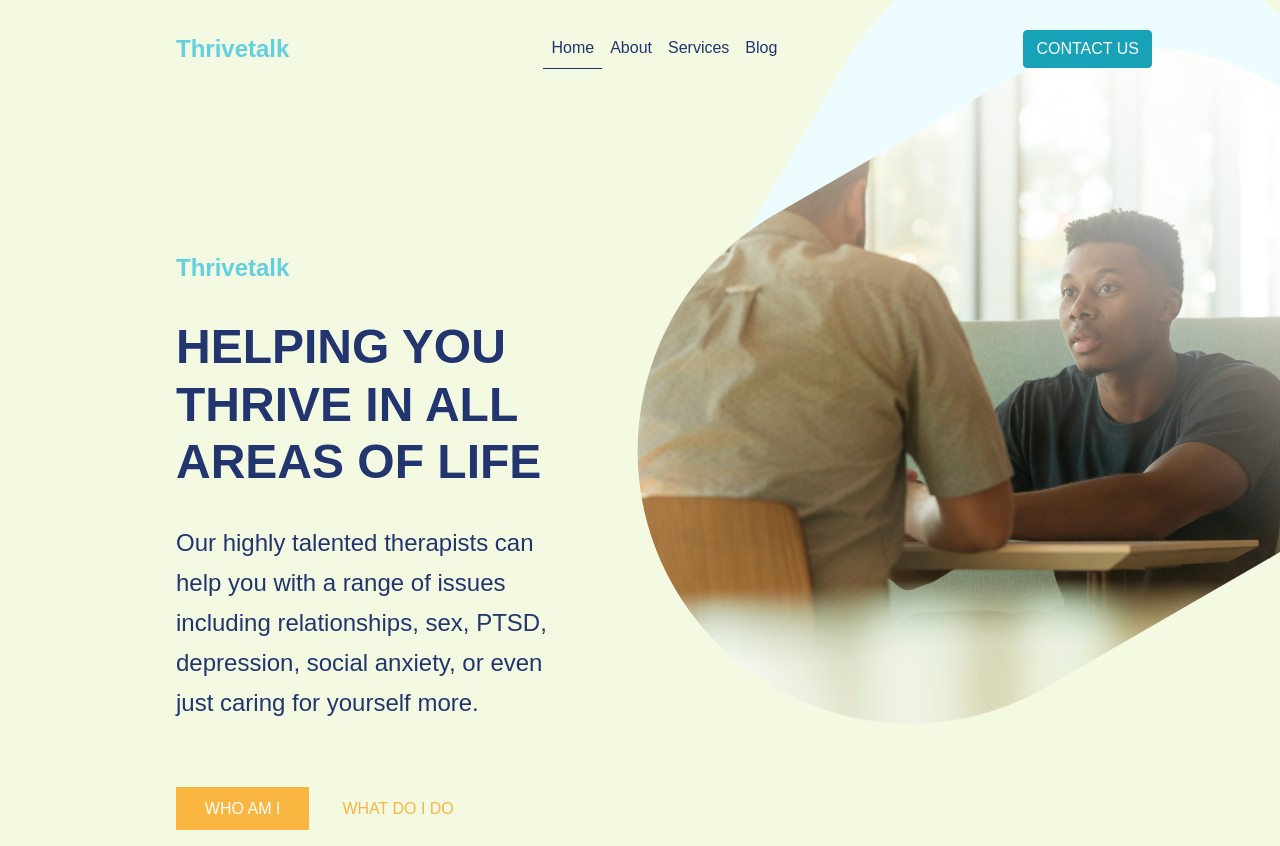
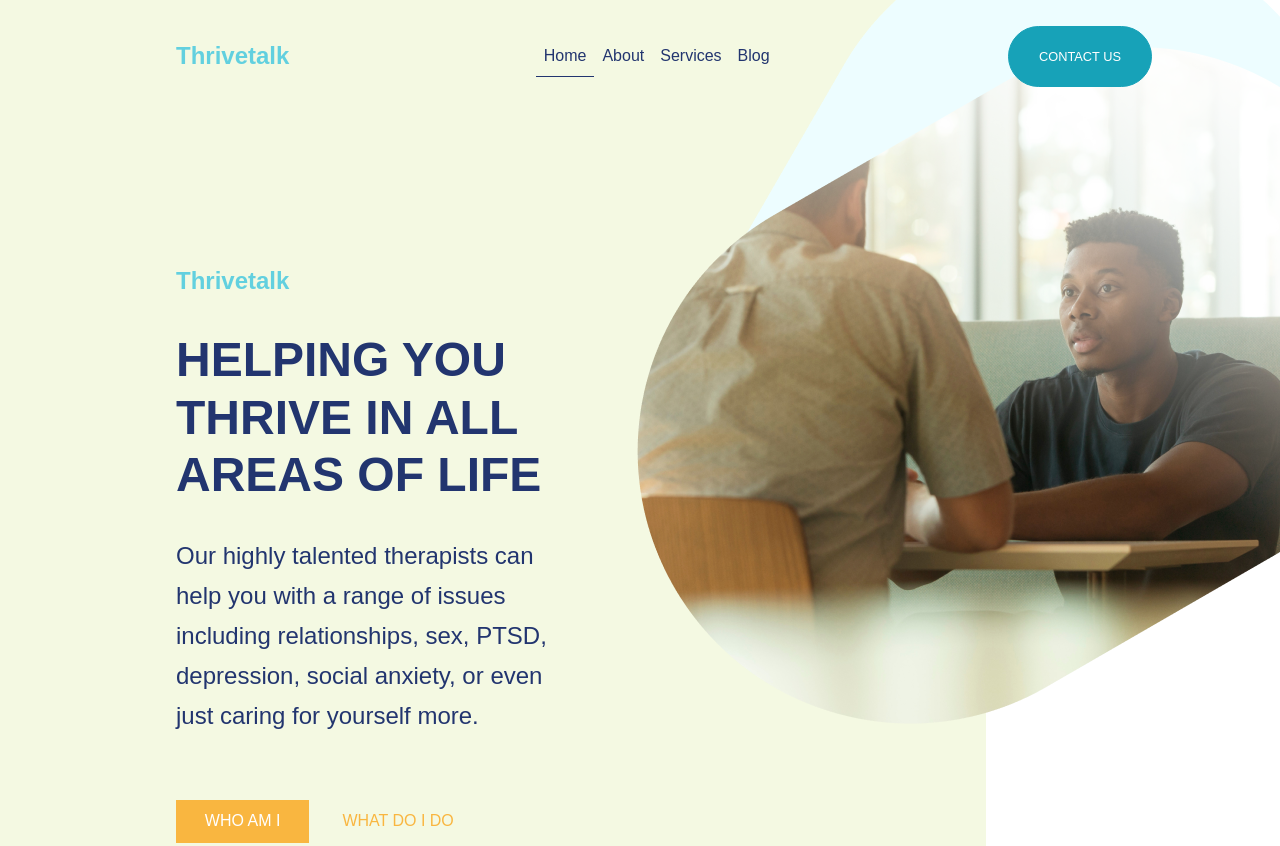
Before and after one commit to govyazina/livecode, a plain HTML site: page index.html in a window 1280 px wide. Shown: the top 846 px of the page. Drawn offline with nearby package versions, Linux system fonts and the light colour scheme.

Commit message:
header: fixed BG and button

```diff
--- a/assets/styles/styles.css
+++ b/assets/styles/styles.css
@@ -4,6 +4,7 @@ body {
     display: grid;
     grid-template-columns: 1fr;
     grid-template-rows: 1fr 4fr 1fr;
+
 }
 
 .link, .link:hover {
@@ -28,16 +29,17 @@ body {
             "ht ht ht ht"
             "hc hc . .";
     gap: 11rem;
-    background-color: #F4F9E2;
-    color: #22356F;
-    background-image: url("/assets/img/Group%207.png");
+    /*background-color: #F4F9E2;*/
+    background-image: url("/assets/img/Group%207.png"), linear-gradient(to right, #F4F9E2 77%, white 23%);
     background-repeat: no-repeat;
     background-position: right top;
+    color: #22356F;
     padding: 1.6rem 8rem 4rem 11rem;
 }
 
 .header-top {
     grid-area: ht;
+
 }
 
 .navbar {
@@ -58,6 +60,13 @@ body {
     border-bottom: #22356F solid 1px;
     font-weight: normal;
 
+}
+
+.button__contact {
+    border-radius: 50px;
+    font-size: 0.8rem;
+    padding: 1.25rem 1.8rem 1.25rem 1.8rem;
+    width: 9rem;
 }
 
 .content__header {
```
